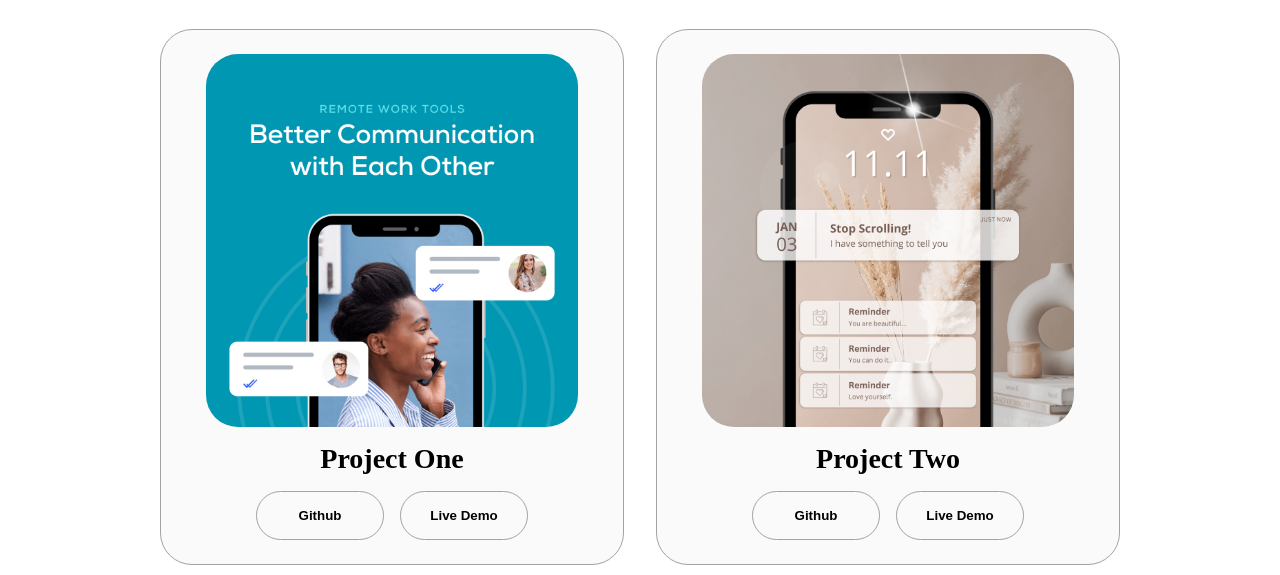
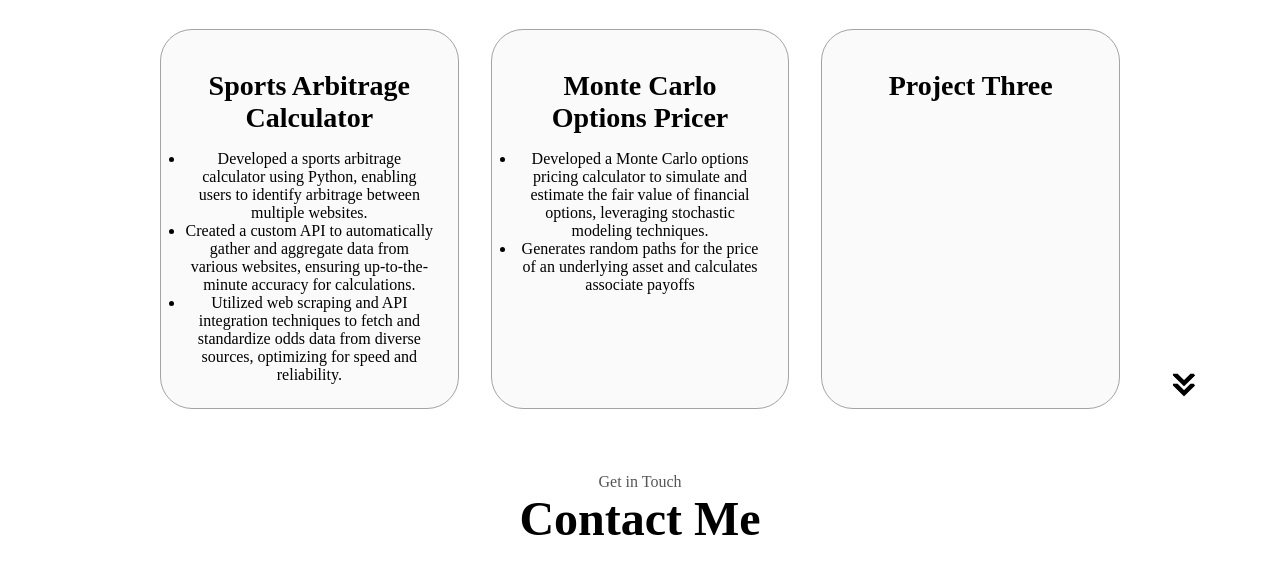
Before and after one commit to thoknee/TonyPonomarev, a plain HTML site: page index.html in a window 1280 px wide. Shown: the part 2540-3115 px from the top of the page. Drawn offline with Linux system fonts and the light colour scheme.

Commit message:
some small changes

```diff
--- a/index.html
+++ b/index.html
@@ -21,7 +21,7 @@
       </div>
     </nav>
     <nav id="hamburger-nav">
-      <div class="logo">Antony Ponomarev</div>
+      <div class="logo">Arbitrage</div>
       <div class="hamburger-menu">
         <div class="hamburger-icon" onclick="toggleMenu()">
           <span></span>
@@ -228,15 +228,28 @@
         <div class="about-containers">
           <div class="details-container color-container">
             <div class="article-container">
-              <img
+              <!-- <img
                 src="./assets/project-1.png"
                 alt="Project 1"
                 class="project-img"
-              />
+              /> -->
             </div>
-            <h2 class="experience-sub-title project-title">Project One</h2>
+            <h2 class="experience-sub-title project-title">Sports Arbitrage Calculator</h2>
             <div class="btn-container">
-              <button
+              <div>
+                <ul>
+                  <li>
+                    Developed a sports arbitrage calculator using Python, enabling users to identify arbitrage between multiple websites.
+                  </li>
+                  <li>
+                    Created a custom API to automatically gather and aggregate data from various websites, ensuring up-to-the-minute accuracy for calculations.
+                  </li>
+                  <li>
+                    Utilized web scraping and API integration techniques to fetch and standardize odds data from diverse sources, optimizing for speed and reliability.
+                  </li>
+                </ul>
+              </div>
+              <!-- <button
                 class="btn btn-color-2 project-btn"
                 onclick="location.href='https://github.com/'"
               >
@@ -247,20 +260,24 @@
                 onclick="location.href='https://github.com/'"
               >
                 Live Demo
-              </button>
+              </button> -->
             </div>
           </div>
           <div class="details-container color-container">
             <div class="article-container">
-              <img
+              <!-- <img
                 src="./assets/project-2.png"
                 alt="Project 2"
                 class="project-img"
-              />
+              /> -->
             </div>
-            <h2 class="experience-sub-title project-title">Project Two</h2>
+            <h2 class="experience-sub-title project-title">Monte Carlo Options Pricer</h2>
             <div class="btn-container">
-              <button
+              <ul>
+                <li>Developed a Monte Carlo options pricing calculator to simulate and estimate the fair value of financial options, leveraging stochastic modeling techniques.</li>
+                <li>Generates random paths for the price of an underlying asset and calculates associate payoffs</li>
+              </ul>
+              <!-- <button
                 class="btn btn-color-2 project-btn"
                 onclick="location.href='https://github.com/'"
               >
@@ -271,20 +288,20 @@
                 onclick="location.href='https://github.com/'"
               >
                 Live Demo
-              </button>
+              </button> -->
             </div>
           </div>
           <div class="details-container color-container">
             <div class="article-container">
-              <img
+              <!-- <img
                 src="./assets/project-3.png"
                 alt="Project 3"
                 class="project-img"
-              />
+              /> -->
             </div>
             <h2 class="experience-sub-title project-title">Project Three</h2>
             <div class="btn-container">
-              <button
+              <!-- <button
                 class="btn btn-color-2 project-btn"
                 onclick="location.href='https://github.com/'"
               >
@@ -295,7 +312,7 @@
                 onclick="location.href='https://github.com/'"
               >
                 Live Demo
-              </button>
+              </button> -->
             </div>
           </div>
         </div>
@@ -340,7 +357,7 @@
           </ul>
         </div>
       </nav>
-      <p>Copyright &#169; 2023 John Doe. All Rights Reserved.</p>
+
     </footer>
     <script src="script.js"></script>
   </body>
```
